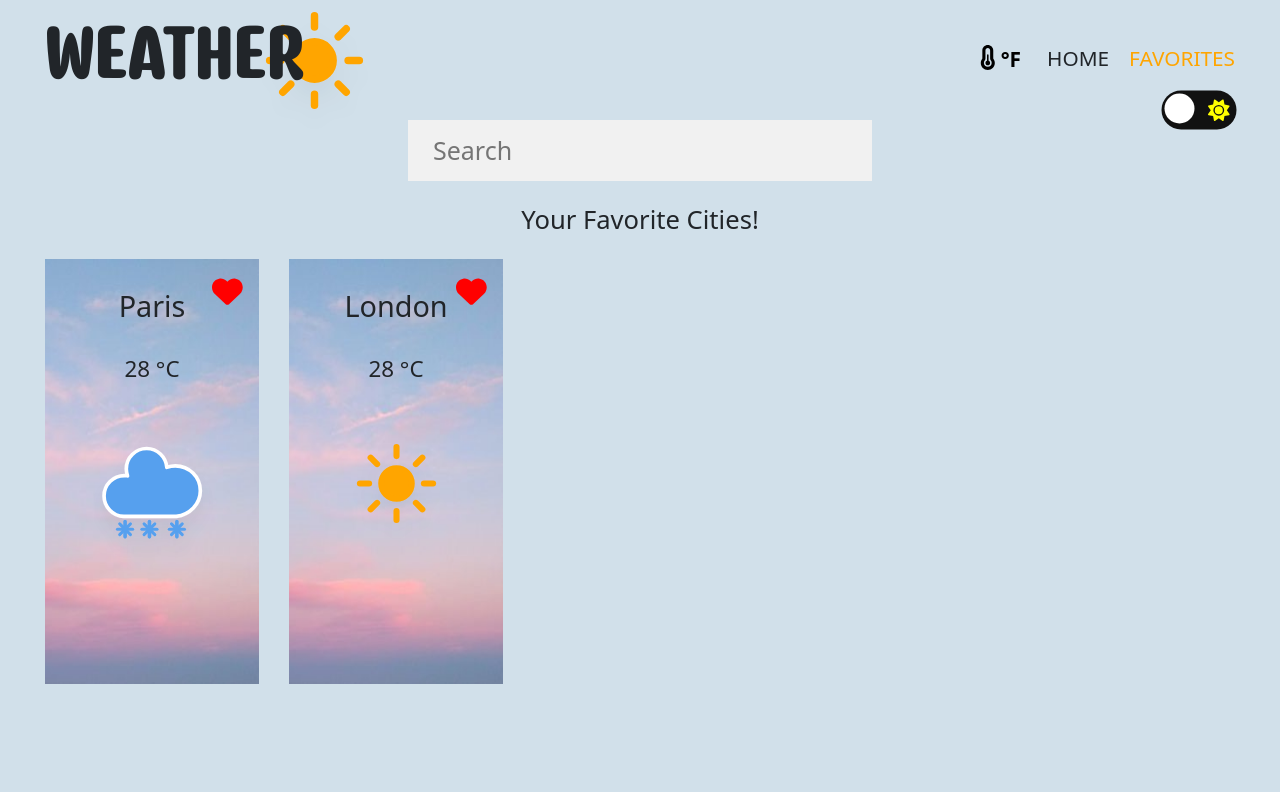
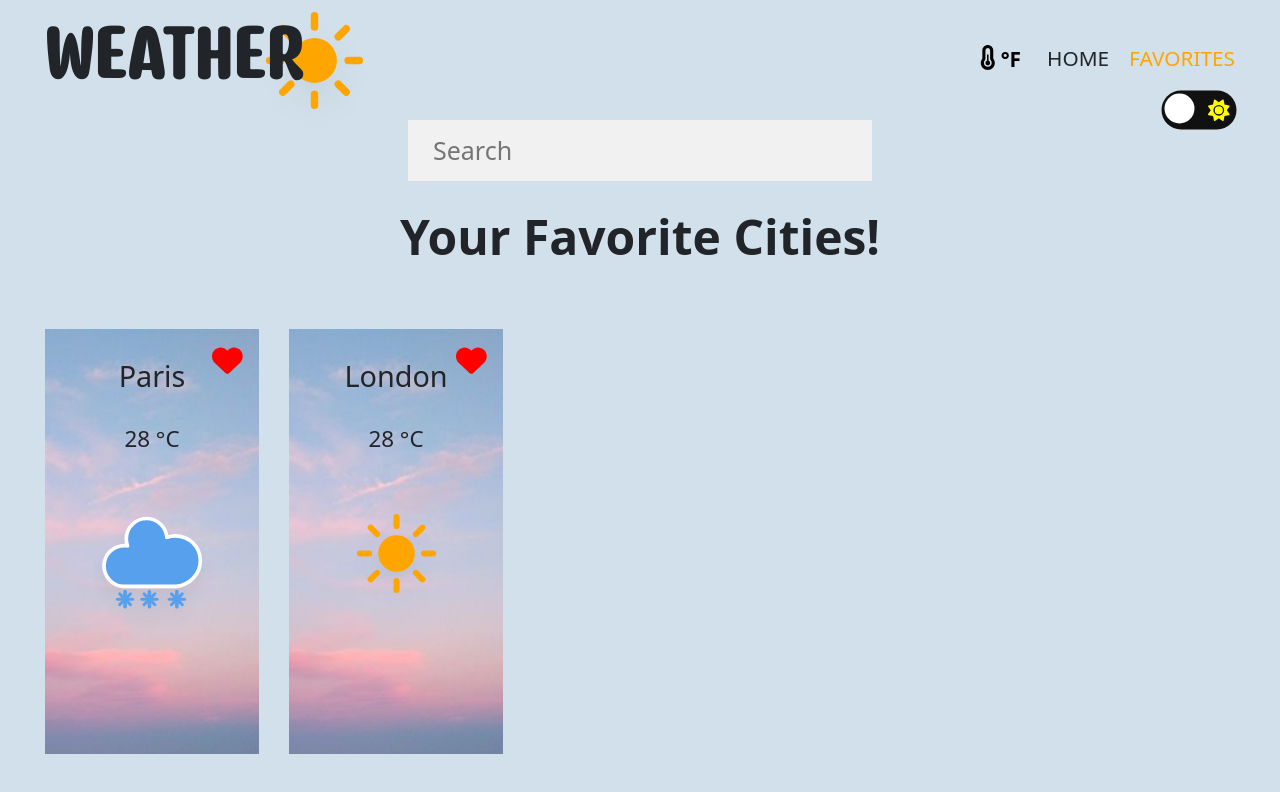
Before and after one commit to DvirAvraham/Dvir-Avraham-15-05-2022, a React (Create React App) app: page /#/favorite in a window 1280 px wide. Shown: the top 792 px of the page. Built offline with nearby package versions, Linux system fonts and the light colour scheme.

Commit message:
logo push home

```diff
--- a/src/assets/styles/cmps/app-header.css
+++ b/src/assets/styles/cmps/app-header.css
@@ -8,6 +8,7 @@
   font-family: logo;
   position:relative;
   z-index: 5;
+  cursor: pointer;
 }
 
 .logo-container{
@@ -92,6 +93,7 @@
   opacity: 0;
   position: absolute;
   width: auto;
+  cursor: pointer;
 }
 
 .label {
@@ -105,6 +107,7 @@
   padding: 5px;
   position: relative;
   transform: scale(1.5);
+  cursor: pointer;
 }
 
 .ball {
@@ -116,6 +119,7 @@
   left: 2px;
   border-radius: 50%;
   transition: transform 0.2s linear;
+  cursor: pointer;
 }
 
 .checkbox:checked + .label .ball{
--- a/src/assets/styles/global.css
+++ b/src/assets/styles/global.css
@@ -1,20 +1,13 @@
 
- /* Basics */
  @import './mq';
  @import "basics/typography.css";
  @import 'basics/base.css';
-@import 'basics/base.css';
-@import 'basics/helpers';
- /* @import "basics/modals"; */
- /* @import "basics/animations"; */
+ @import 'basics/base.css';
+ @import 'basics/helpers';
 
- /* Pages */
- /* @import 'cmps/contact-details'; */
- /* @import 'cmps/home-page'; */
+ @import 'pages/favorite-page';
 
- /* Components */
-@import 'cmps/app-header';
+ @import 'cmps/app-header';
  @import 'cmps/search-list';
  @import 'cmps/forcast-list';
  @import 'cmps/city-preview';
- @import 'cmps/favorite-preview';
--- a/src/assets/styles/cmps/favorite-preview.css
+++ b/src/assets/styles/pages/favorite-page.css
@@ -25,6 +25,8 @@
 }
 
 .favorites-title{
-    margin: 20px 0;
-    font-size: 1.6rem;
+    font-size: 3rem;
+    font-family: revert;
+    font-weight: 600;
+    margin: 20px 0 3.5rem 0;
 }
--- a/src/cmps/AppHeader.jsx
+++ b/src/cmps/AppHeader.jsx
@@ -11,13 +11,12 @@ import {
   faTemperatureHalf,
 } from '@fortawesome/free-solid-svg-icons';
 
-function _AppHeader() {
+function _AppHeader({history}) {
   const dispatch = useDispatch();
 
   const [isOpen, setIsOpen] = useState(null);
 
   const {isImperial} = useSelector((state) => state.WeatherModule);
-  const {isDark} = useSelector((state) => state.WeatherModule);
 
   const toggleIsImperial = () => {
     dispatch(toggleImperial());
@@ -25,11 +24,14 @@ function _AppHeader() {
   const toggleIsDark = () => {
     dispatch(toggleDarkMode());
   };
+  const back = () => {
+    history.push('/');
+  };
 
   return (
     <section className="app-header">
       <div className=" app-header header-container main-layout flex space-between align-center">
-        <div className="logo-container">
+        <div onClick={back} className="logo-container">
           <h1 className="logo">Weather</h1>
           <img src={sunny} alt="" />
         </div>
@@ -45,7 +47,7 @@ function _AppHeader() {
               id="checkbox"
               onClick={toggleIsDark}
             />
-            <label for="checkbox" className="label">
+            <label htmlFor="checkbox" className="label">
               <FontAwesomeIcon icon={faMoon} className="fa-moon" />
               <FontAwesomeIcon icon={faSun} className="fa-sun" />
               <div className="ball" />
--- a/src/cmps/FavoritePreview.jsx
+++ b/src/cmps/FavoritePreview.jsx
@@ -36,7 +36,7 @@ function _FavoritePreview({favorite, history, setCity, isImperial, openModal}) {
     <div
       style={{backgroundImage: `url(${img})`}}
       className="favorite-preview text-center favorite-img"
-      onClick={() => back()}
+      onClick={back}
     >
       <div className="favorite-name">{favorite.LocalizedName}</div>
       <div className="degrees">{degrees()}</div>
```
